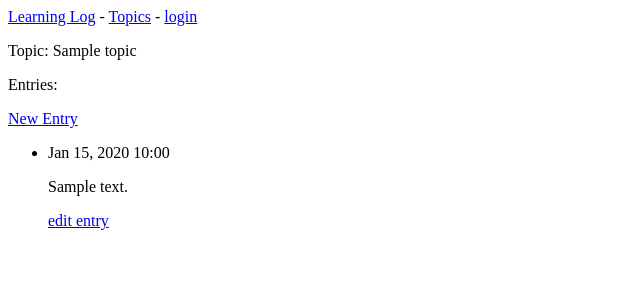
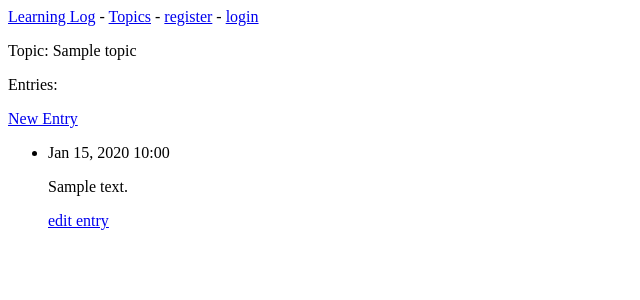
Before and after one commit to simanthastew/learning_log, a Django app: template learning_logs/templates/learning_logs/topic.html in a window 1280 px wide. Shown: the top 300 px of the page, without its empty margins (0-640 px from the left). Run offline with Django 3.2, Linux system fonts and the light colour scheme; the template is opened without the code that fills it: most values are stand-ins (such as "Sample title", 1, 10 or a date in 2020).

Commit message:
add registration link to conditional in base html file

```diff
--- a/learning_logs/templates/learning_logs/base.html
+++ b/learning_logs/templates/learning_logs/base.html
@@ -5,6 +5,7 @@
 		Hello, {{ user.username }}.
 		<a href="{% url 'users:logout' %}">log out</a>
 	{% else %}
+		<a href="{% url 'users:register' %}">register</a> -
 		<a href="{% url 'users:login' %}">login</a>
 	{% endif %}
 </p>
```
